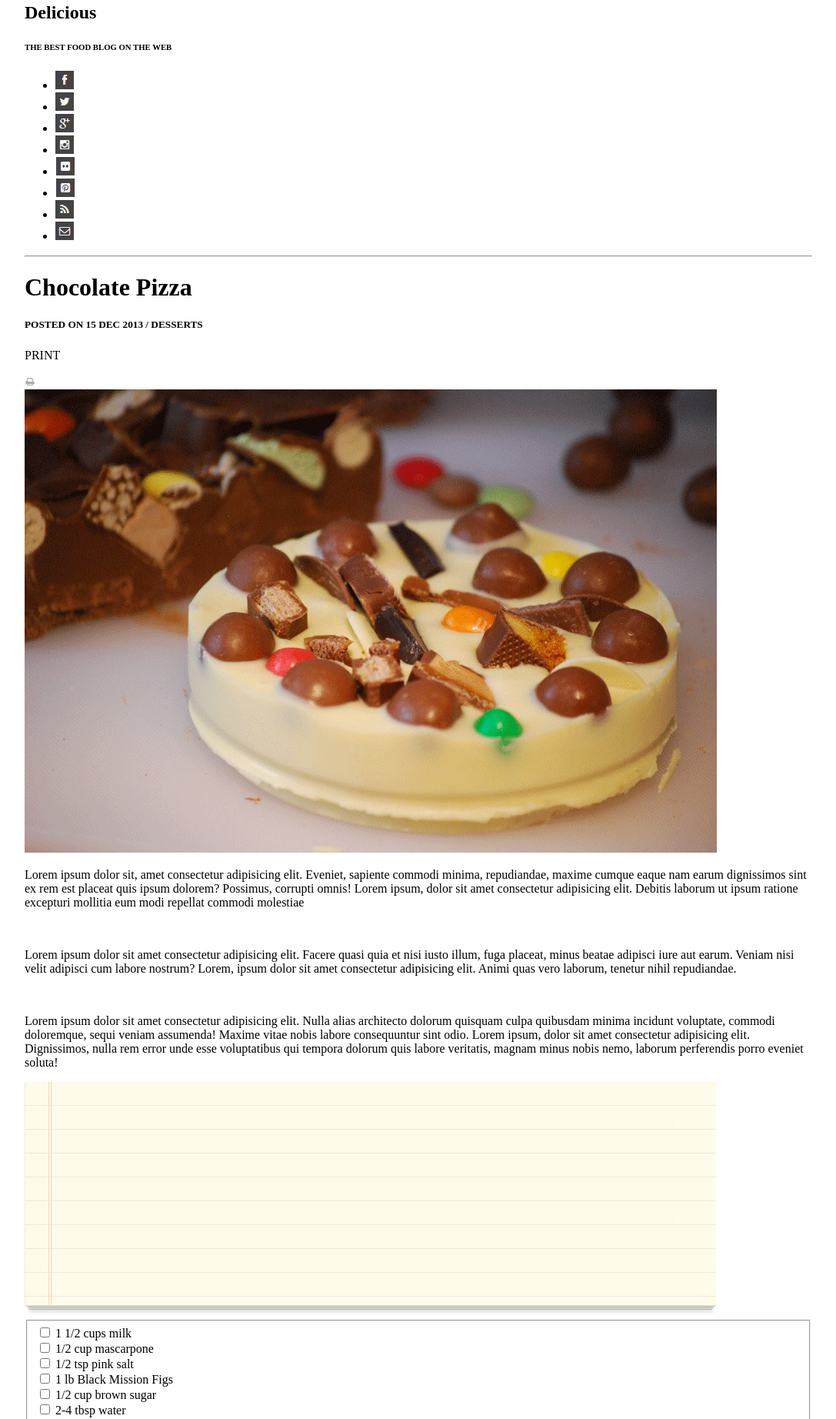
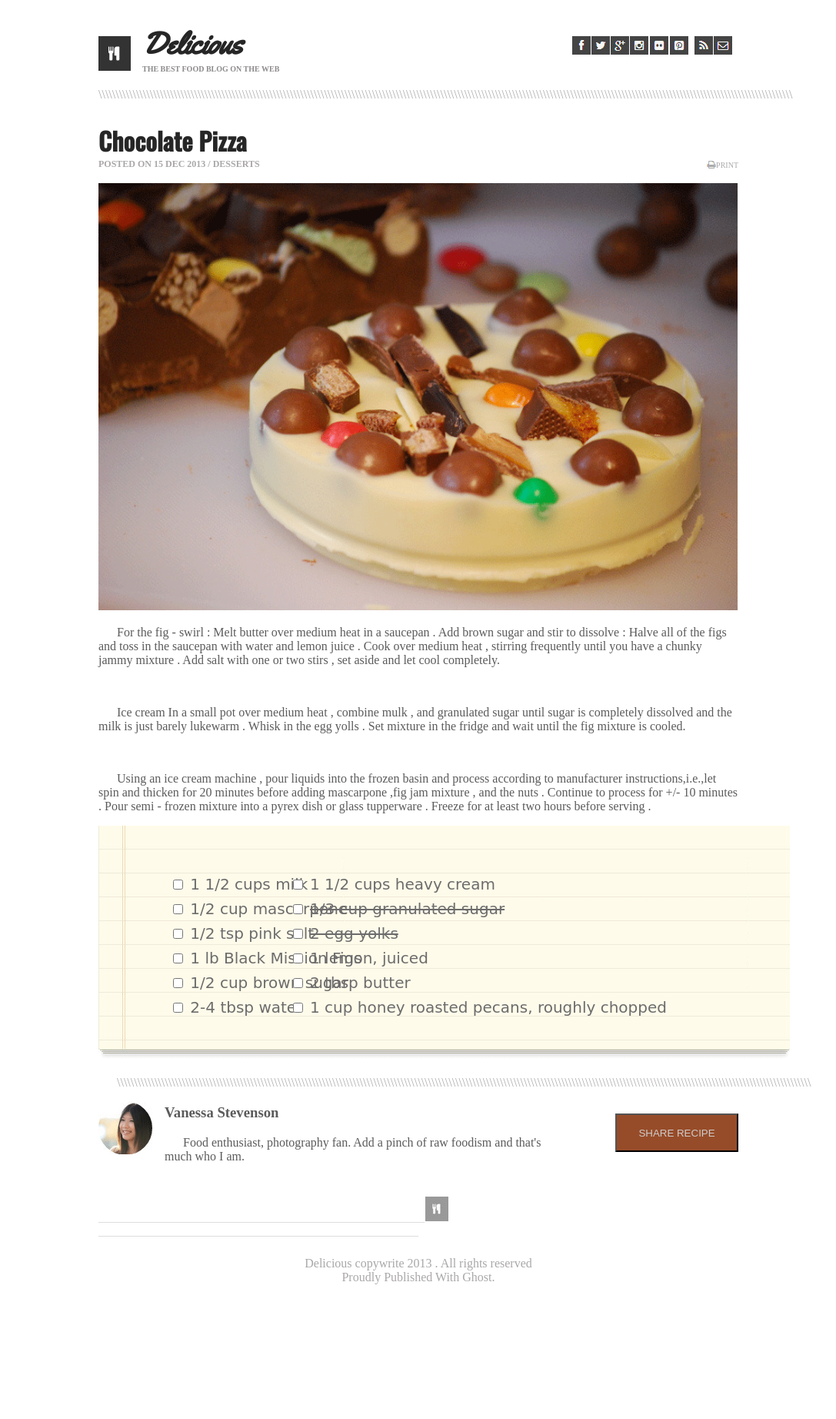
Before and after one commit to Heba1998/-chocolate-pizza, a plain HTML site: page index.html in a window 1280 px wide. Shown: the part 66-1910 px from the top of the page at 77% size, without its empty margins (96-1183 px from the left). After the commit the page ends 1833 px from the top, so only its background shows below. Drawn offline with nearby package versions, Linux system fonts and the light colour scheme; a web font is replaced by a local one.

Commit message:
finished

```diff
--- a/css/style.css
+++ b/css/style.css
@@ -1,5 +1,122 @@
-body {
-    width: 80%;
-    font-family:serif;
-    margin: 0 auto;
-  }
+body {width: 65%;
+    padding: 80px 0 8px 0;
+    margin: auto;
+    color: rgb(39, 38, 38);
+}
+
+header ul li {
+    float: right;
+    display: inline-block;
+    padding-left: 1px;
+
+}
+
+#distance{
+    padding-right: 7px;
+}
+
+
+
+.a{
+    font-family: 'Itim', cursive;
+    float: left;
+    border: none;
+    position:absolute; left: 300px; top: 1192px;
+   font-size: 20px;
+   line-height: 32px;
+   color: rgb(109, 108, 108);
+}
+
+.b {
+    font-family: 'Itim', cursive;
+    float: right;
+    border: none;
+    position:absolute; right: 300px; top: 1192px;
+    font-size: 20px;
+    line-height: 32px;
+    color: rgb(109, 108, 108);
+}
+
+.imgfooter{
+    float: left;
+    padding:0 15px 0 0;
+}
+
+.button{
+    float: right;
+    width: 160px;
+    height: 50px;
+    color: rgb(206, 203, 203);
+    background-color: rgb(151, 76, 41);
+    margin: 15px 0 0 0 ;
+}
+.para {
+    color: rgb(218, 214, 214);
+}
+.para1{
+    color: rgb(170, 167, 167);
+}
+
+footer{
+    text-align: center;
+    padding: 8px 0 90px 0;
+}
+.para2 {
+    color: rgb(92, 91, 91);
+}
+#img{
+    width:100%;
+}
+#ul li{
+display: inline;
+float: right;
+font-size: 10px;
+}
+
+h1 , h5 {
+    line-height: 8px;
+}
+
+h5 {
+font-size: 12px;
+}
+#img1{
+    float: left;
+    padding:0 15px 0 0;
+}
+h6{
+    color: rgb(141, 138, 138);
+    font-size: 10px;
+}
+
+h2,h6{
+
+    line-height: 0.001px;
+}
+h2{
+    padding: 10px 0 0 0  ;
+    font-family: 'Yellowtail', cursive;
+    font-size: 40px;
+}
+
+#unorderlist{
+    margin: 8px;
+}
+
+h1{
+
+    font-family: 'Oswald', sans-serif;
+
+}
+
+main{
+    padding:10px 0 10px 0;
+}
+main p {
+    text-indent: 1.5em;
+    color: rgb(116, 116, 116);
+}
+
+.inline{
+    text-decoration: line-through;
+}
--- a/index.html
+++ b/index.html
@@ -3,63 +3,79 @@
 
 <head>
 <title>Chocolate Pizza</title>
- <!-- <link rel="stylesheet" type="text/css" href="css/reset.css" /> -->
+<!-- <link rel="stylesheet" type="text/css" href="css/reset.css" />  -->
 <link rel="stylesheet" type="text/css" href="css/style.css" />
+<link rel="preconnect" href="https://fonts.gstatic.com">
+<link rel="preconnect" href="https://fonts.gstatic.com">
+<link href="https://fonts.googleapis.com/css2?family=Anton&family=Bowlby+One+SC&family=Lobster&family=Nobile:wght@700&family=Yellowtail&display=swap" rel="stylesheet">
+<link rel="preconnect" href="https://fonts.gstatic.com">
+<link href="https://fonts.googleapis.com/css2?family=Oswald:wght@500&display=swap" rel="stylesheet">
+
+
+
 </head>
 
 <body>
 <header>
 <nav>
 
-            <img src="img/logo.png">
+  <ul id="unorderlist">
+    <li><img src="img/mail-icon.png" ></li>
+    <li><img src="img/rss-icon.png" ></li>
+    <li id="distance"><img src="img/pint-icon.png" ></li>
+    <li><img src="img/flic-icon.png" ></li>
+    <li><img src="img/insta-icon.png" ></li>
+    <li><img src="img/gp-icon.png" ></li>
+    <li><img src="img/twit-icon.png" ></li>
+    <li><img src="img/fb-icon.png" ></li>
+  </ul>
+    <img src="img/logo.png" id="img1">
     <h2>Delicious</h2>
     <h6>THE BEST FOOD BLOG ON THE WEB</h6>
 
 
-      <ul>
-       <li><img src="img/fb-icon.png" ></li>
-       <li><img src="img/twit-icon.png" ></li>
-       <li><img src="img/gp-icon.png" ></li>
-       <li><img src="img/insta-icon.png" ></li>
-       <li><img src="img/flic-icon.png" ></li>
-       <li class="distance"><img src="img/pint-icon.png" ></li>
-       <li><img src="img/rss-icon.png" ></li>
-       <li><img src="img/mail-icon.png" ></li>
-       </ul>
 
 </nav>
+<p class="para1">\\\\\\\\\\\\\\\\\\\\\\\\\\\\\\\\\\\\\\\\\\\\\\\\\\\\\\\\\\\\\\\\\\\\\\\\\\\\\\\\\\\\\\\\\\\\\\\\\\\\\\\\\\\\\\\\\\\\\\\\\\\\\\\\\\\\\\\\\\\\\\\\\\\\\\\\\\\\\\\\\\\\\\\\\\\\\\\\\\\\\\\\\\\\\\\\\\\\\\\\\\\</p>
 
 
 </header>
-  <hr>
 <main>
   <div>
   <h1>Chocolate Pizza</h1>
-      <h5>POSTED ON 15 DEC 2013 / DESSERTS</h5>
 
-      <p>PRINT</p>
-      <img src="img/print-icon.png">
+  <ul id="ul">
+    <li class="para1">PRINT</li>
+    <li><img src="img/print-icon.png"></li>
+  </ul>
+  <h5 class="para1">POSTED ON 15 DEC 2013 / DESSERTS</h5>
 
 </div>
 
-    <img src="img/choco-pizza.png">
+<img src="img/choco-pizza.png" id="img">
 
 <div class="content-area">
-        <p> Lorem ipsum dolor sit, amet consectetur adipisicing elit. Eveniet, sapiente commodi minima, repudiandae, maxime cumque eaque nam earum dignissimos sint ex rem est placeat quis ipsum dolorem? Possimus, corrupti omnis! Lorem ipsum, dolor sit amet consectetur adipisicing elit. Debitis laborum ut ipsum ratione excepturi mollitia eum modi repellat commodi molestiae
+    <p  class="para2">For the fig - swirl : Melt butter over medium heat in a saucepan . Add brown sugar and stir to dissolve : Halve all
+        of the figs and toss in the saucepan with water and lemon juice . Cook over medium heat , stirring frequently until
+        you have a chunky jammy mixture . Add salt with one or two stirs , set aside and let cool completely.
     </p>
+  <br >
+  <p  class="para2">
+   Ice cream In a small pot over medium heat , combine mulk , and granulated sugar until sugar is completely
+        dissolved and the milk is just barely lukewarm . Whisk in the egg yolls . Set mixture in the fridge and wait until the
+        fig mixture is cooled.</p>
 <br>
-      <p>
-     Lorem ipsum dolor sit amet consectetur adipisicing elit. Facere quasi quia et nisi iusto illum, fuga placeat, minus beatae adipisci iure aut earum. Veniam nisi velit adipisci cum labore nostrum? Lorem, ipsum dolor sit amet consectetur adipisicing elit. Animi quas vero laborum, tenetur nihil repudiandae.
-    </p>
-    <br>
-    <p>Lorem ipsum dolor sit amet consectetur adipisicing elit. Nulla alias architecto dolorum quisquam culpa quibusdam minima incidunt voluptate, commodi doloremque, sequi veniam assumenda! Maxime vitae nobis labore consequuntur sint odio. Lorem ipsum, dolor sit amet consectetur adipisicing elit. Dignissimos, nulla rem error unde esse voluptatibus qui tempora dolorum quis labore veritatis, magnam minus nobis nemo, laborum perferendis porro eveniet soluta!
-    </p>
+<p class="para2">   Using an ice cream machine , pour liquids into the frozen basin and process according to manufacturer
+        instructions,i.e.,let spin and thicken for 20 minutes before adding mascarpone ,fig jam mixture , and the nuts .
+        Continue to process for +/- 10 minutes . Pour semi - frozen mixture into a pyrex dish or glass tupperware . Freeze for
+        at least two hours before serving .</p>
 
 </div>
 
-    <section>
-        <img src="img/list-bg.png">
-        <form class="form">
+<section class="form">
+
+    <form >
+      <img src="img/list.png">
         <fieldset class="a">
             <input type="checkbox">
             <label for="milk">1 1/2 cups milk</label>
@@ -84,10 +100,10 @@
             <label for="cream">1 1/2 cups heavy cream</label>
             <br/>
             <input type="checkbox">
-                <label for="sugar">1/3 cup granulated sugar</label>
+            <label for="sugar" class="inline">1/3 cup granulated sugar</label>
             <br/>
             <input type="checkbox">
-                <label for="egg">2 egg yolks</label>
+            <label for="egg" class="inline">2 egg yolks</label>
             <br/>
             <input type="checkbox">
             <label for="lemon">1 lemon, juiced</label>
@@ -100,18 +116,23 @@
         </fieldset>
     </form>
 </section>
-    <hr>
 <section>
+  <p class="para1">\\\\\\\\\\\\\\\\\\\\\\\\\\\\\\\\\\\\\\\\\\\\\\\\\\\\\\\\\\\\\\\\\\\\\\\\\\\\\\\\\\\\\\\\\\\\\\\\\\\\\\\\\\\\\\\\\\\\\\\\\\\\\\\\\\\\\\\\\\\\\\\\\\\\\\\\\\\\\\\\\\\\\\\\\\\\\\\\\\\\\\\\\\\\\\\\\\\\\\\\\\\</p>
+
+
 <img src="img/van-pic.png" class="imgfooter">
-<h3>Vanessa Stevenson</h3>
 
-<p>Food enthusiast, photography fan. Add a pinch of raw foodism and <br>that's prestty much who I am.</P>
+<button class="button">SHARE RECIPE</button>
+<h3 class="para2">Vanessa Stevenson</h3>
 
-<button>SHARE RECIPE</button>
+<p class="para2">Food enthusiast, photography fan. Add a pinch of raw foodism and that's <br> much who I am.</P>
 </section>
 </main>
 
-  <footer>Delicious copywrite 2013 . All rights reserved<br> Proudly Published With Ghost.</footer>
+<nav class="para">
+<p>_____________________________________________________<img src="img/small-logo.png" > ____________________________________________________</p>
+</nav>
+<footer class="para1">Delicious copywrite 2013 . All rights reserved<br> Proudly Published With Ghost.</footer>
 </body>
 
 </html>
```
Also changed, not shown: img/list.png (renamed from img/list-bg.png). Lines whose indentation alone changed are shown as unchanged.
